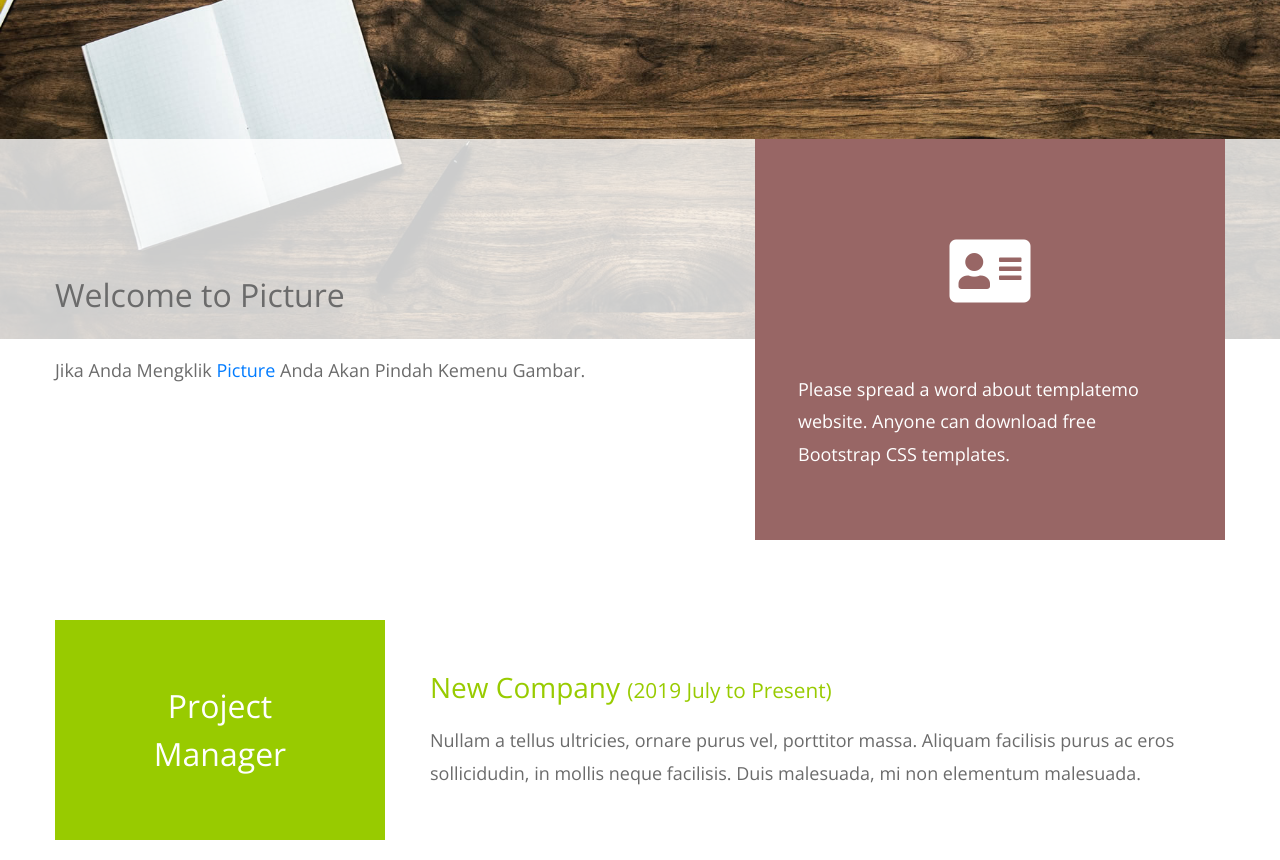
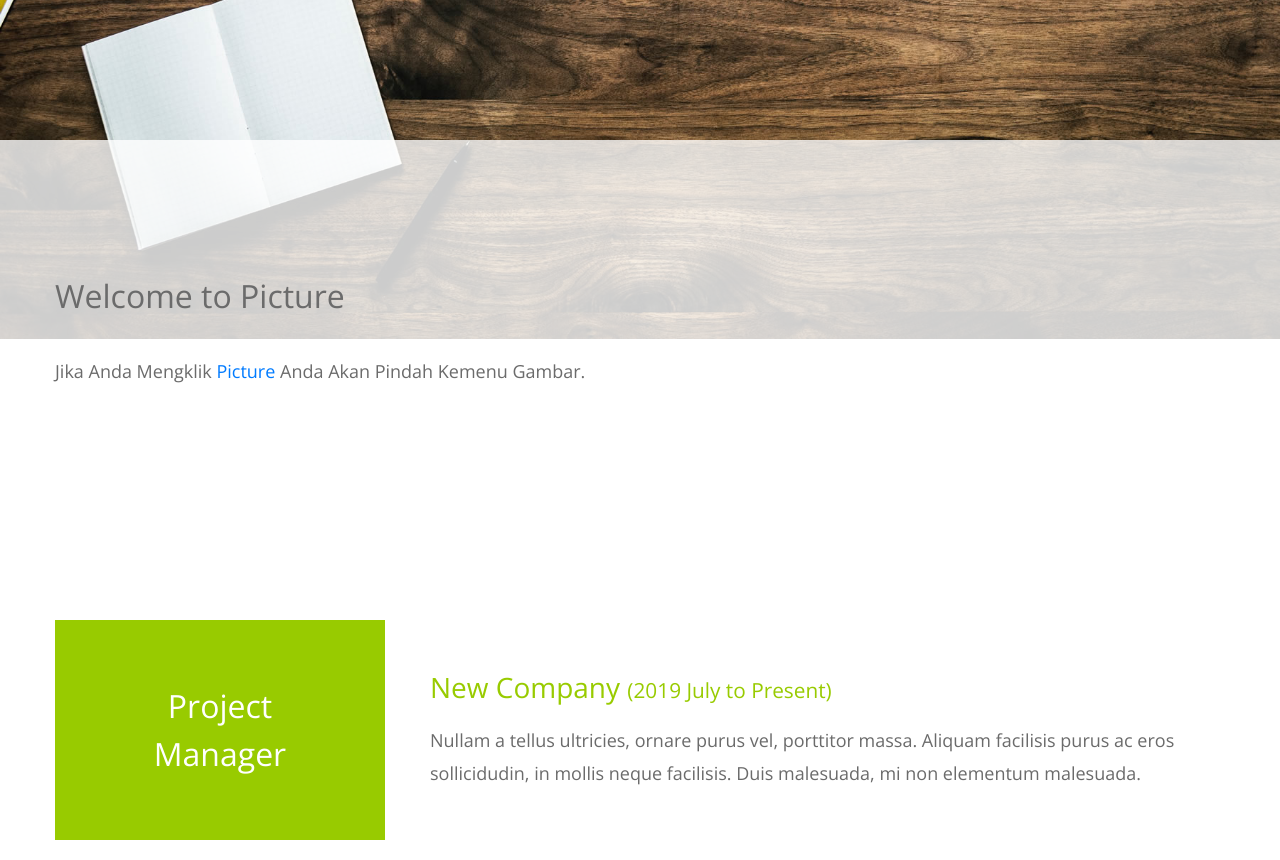
Before and after one commit to NrlAzzh/NrlAzzh.github.io, a plain HTML site: page index.html in a window 1280 px wide. Shown: the part 560-1420 px from the top of the page. Drawn offline with nearby package versions, Linux system fonts and the light colour scheme.

Commit message:
perubahan 5 dari helda

```diff
--- a/index.html
+++ b/index.html
@@ -46,17 +46,7 @@ https://templatemo.com/tm-530-mini-profile
               </div>
             </div>
             <!-- Brown bg -->
-            <div class="col-md-5">
-              <div class="tm-welcome-right">
-                <i class="fas fa-4x fa-address-card p-3 tm-welcome-icon"></i>
-                <p class="mb-0">
-                  Please spread a word about templatemo website. Anyone can download free Bootstrap CSS templates.
-                </p>
-              </div>
-            </div>
-          </div>
-        </div>
-      </div>
+
     </section>
     <!-- End Welcome section -->
 
```
